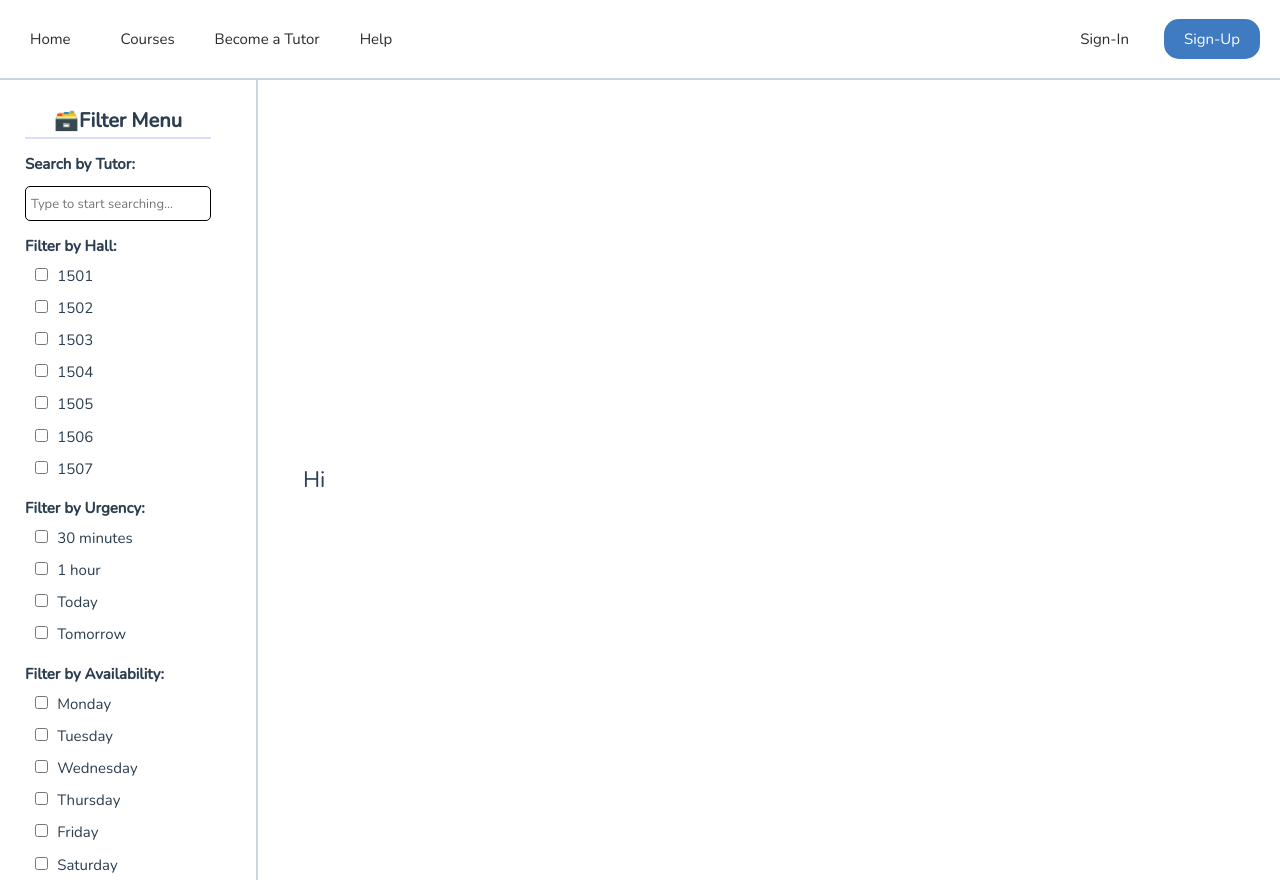
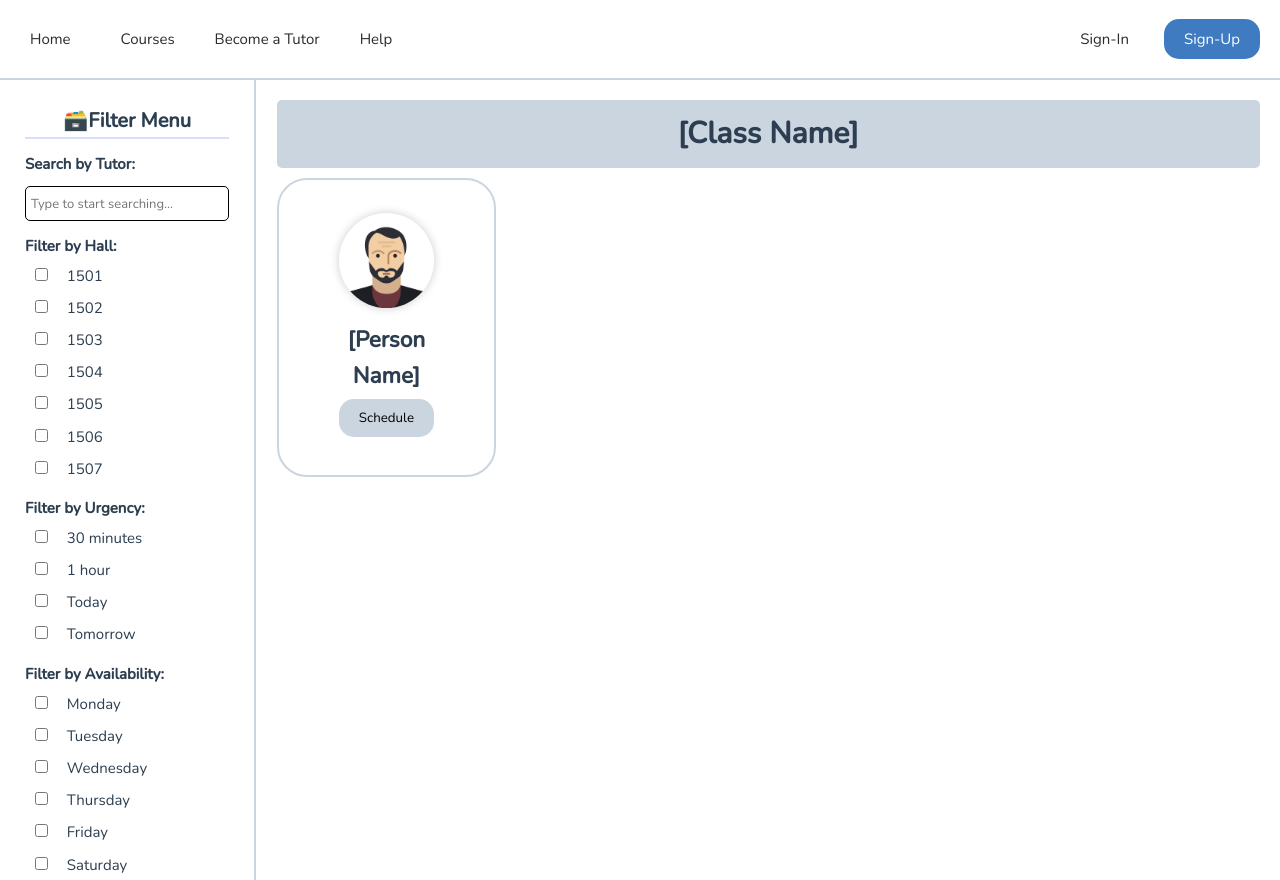
Before and after one commit to vid277/IMSATutoring, a Vue app in the folder IMSATutors/: page /tutors in a window 1280 px wide. Built offline with nearby package versions, Linux system fonts and the light colour scheme.

Commit message:
tutors list page complete

```diff
--- a/IMSATutors/src/views/TutorsList.vue
+++ b/IMSATutors/src/views/TutorsList.vue
@@ -20,7 +20,6 @@ export default {
           this.isMobile = true;
           return;
         }
-
         this.isMobile = false;
       }
     }
@@ -141,7 +140,21 @@ export default {
         <br>
       </div>
       <div class = "mainTextPlace">
-        <h2>Hi</h2>
+      <div class = "innerBox">
+          <div class = "TextPlaceWrapper">
+              <h1>[Class Name]</h1>
+          </div>
+          <div class = "tutorCards">
+            <div class="card">
+              <img src="\src\assets\card-person.png" class="card-img-top" alt="...">
+              <h5 class="card-title">[Person Name]</h5>
+              <button href="#" class="btn btn-primary">Schedule</button>
+            </div>
+          </div>
+        </div>
+        <br>
+        <br>
+        <br>
       </div>
     </main>
     </body>
@@ -174,23 +187,22 @@ export default {
 }
 
 main {
-  justify-content: flex-start;
   margin-top:  0px !important;
-  padding: 0%;
+  padding: 0% !important;
+  width: 100%;
+  height: 100%;
+  gap: 0rem !important;
 }
 
 #wrapper {
-  height: 100vh;
-  border: solid 0px #d9def9;
+  height: calc(100vh);
   border-right: 2px solid rgb(203, 213, 224);
   overflow-y: auto !important;
+  width: 25%;
 }
 
 .filterMenu {
-  width: max-content;
   padding: 25px;
-  padding-right: 45px;
-  position: relative;
 }
 
 .filterMenu h3 {
@@ -198,6 +210,7 @@ main {
   font-weight: bold;
   font-size: 20px;
   border-bottom: solid 2px #d9def9;
+  text-align: center;
 }
 
 .filterMenu h4 {
@@ -208,7 +221,6 @@ main {
 #wrapper .filterMenu fieldset{
   border: solid 0px;
   justify-content: flex-start;
-  width: max-content;
   height: 100%;
 }
 
@@ -217,16 +229,16 @@ main {
 }
 
 #wrapper .filterMenu div label {
-  margin: 0.1 rem;
+  margin: 0.6rem;
 }
 
 .search input[type=text]{
-  width: fit-content;
   height: 35px;
   border-radius: 5px;
   border: solid 1px;
   padding: 5px;
   font-size: small;
+  width: 100%;
 }
 
 .search input{
@@ -245,12 +257,84 @@ main {
   background: rgb(203, 213, 224);
 }
 
-.mainTextPlace {
+.mainTextPlace{
+  display: flex;
+  flex-direction: column;
+  flex-wrap: nowrap;
+  align-items: center;
+  height: calc(100vh);
+  width: 100%;
+}
+
+.mainTextPlace .innerBox {
+  width: 100%;
+  padding: 2%;
+  height: 100%;
+  overflow-y: auto;
+}
+
+.mainTextPlace .innerBox .TextPlaceWrapper {
+  width: 100%;
+}
+
+.mainTextPlace .innerBox .TextPlaceWrapper h1 {
+  display: flex;
+  justify-content: center;
+  background-color: rgb(203, 213, 224);
+  padding: 10px;
+  border-radius: 5px;
+  text-align: center;
+  font-weight: 700;
+}
+
+.tutorCards {
+  display: flex;
+  justify-content: flex-start;
+  flex-wrap: wrap;
+  width: 100%;
+  margin-top: 1%;
+  gap: 1em;
+}
+
+.card {
+  padding: 1.5em 4em 2.5em ;
+  border-radius: 2em;
+  text-align: center;
+  border: solid 2px;
+  border-color: rgb(203, 213, 224);
+  width: min-content !important;
   display: flex;
   flex-direction: column;
   flex-wrap: nowrap;
   justify-content: center;
   align-items: center;
-  height: 100%;
+  row-gap: 0.25em;
+}
+
+.card img {
+  width: 100%;
+  border-radius: 50%;
+  margin: 10px;
+  box-shadow: 0 0 10px rgba(0, 0, 0, 0.2);
+}
+
+.card .card-title {
+  font-weight: 700;
+  font-size: 1.5em;
+}
+
+.card .btn {
+  border-radius: 15px;
+  background-color: rgb(203, 213, 224);
+  color: #000000;
+  padding: 0.75em 1.5em;
+  border: none;
+  margin-top:2%;
+}
+
+.card .btn:hover {
+  background-color: #d9def9;
+  color: #000000;
+  box-shadow: 0 0 10px rgba(0, 0, 0, 0.2);
 }
 </style>
```
Also changed, not shown: IMSATutors/src/assets/card-person.png (added).
